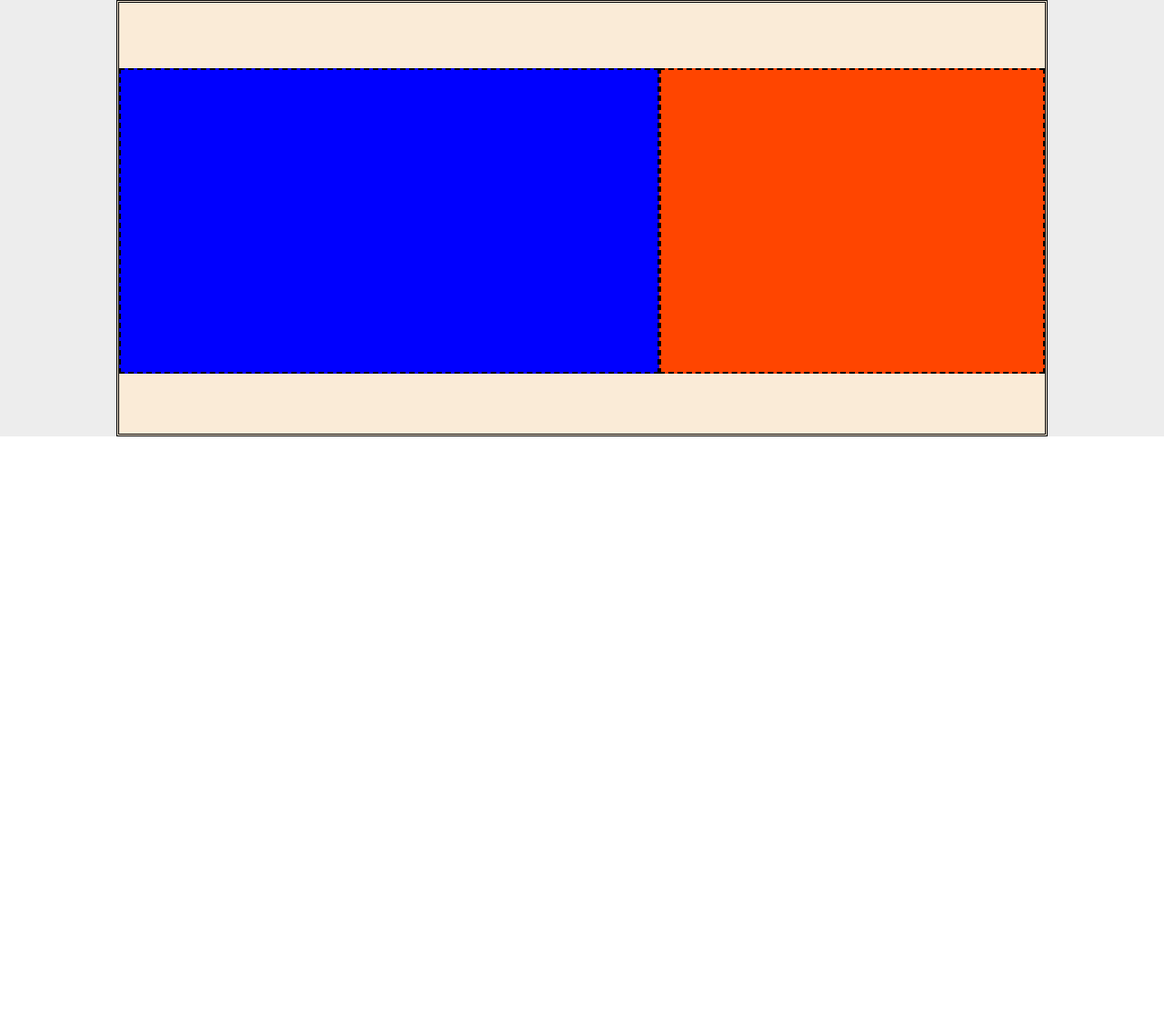
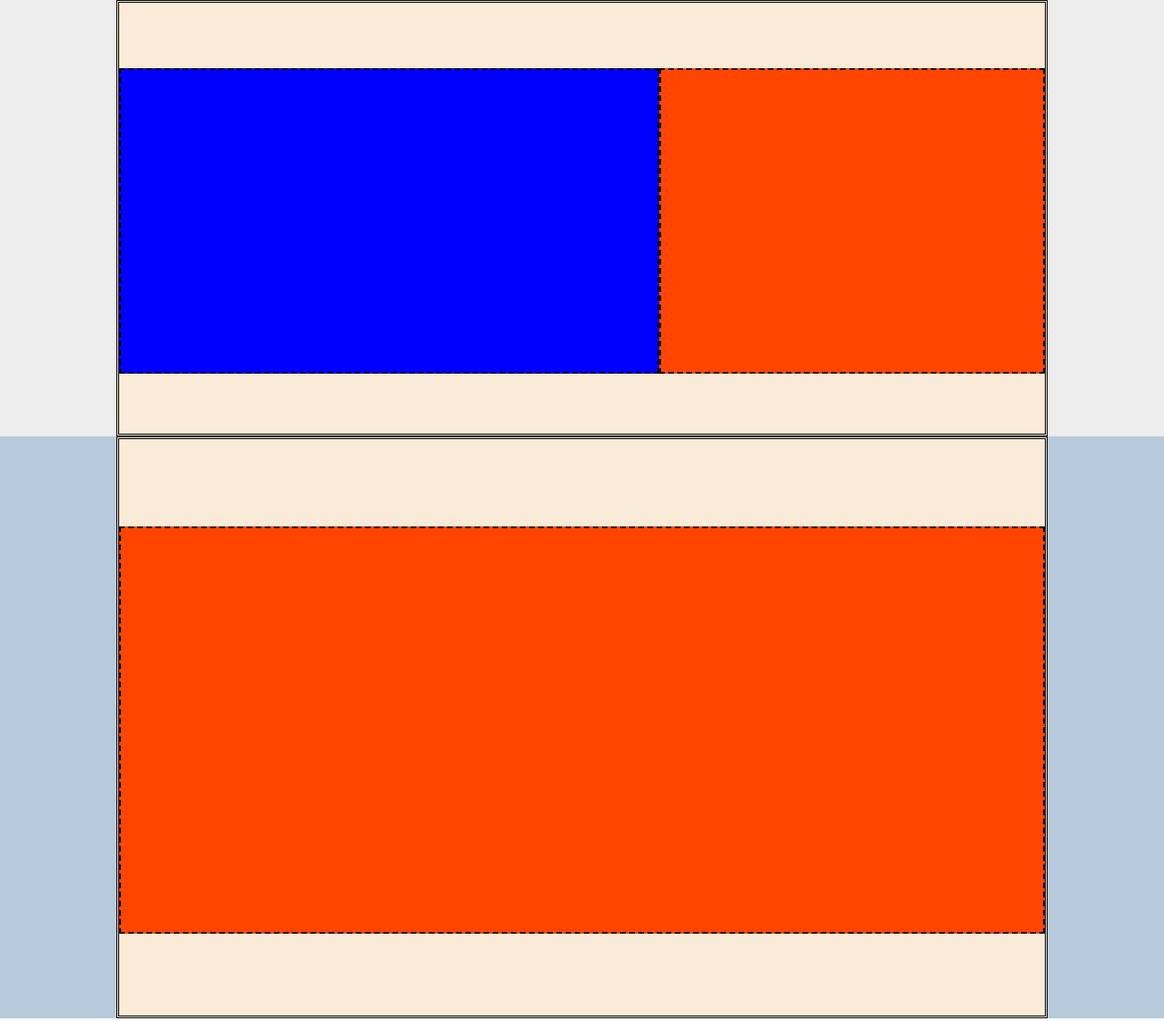
Before and after one commit to DavidePeloso-dev/htmlcss-struttura-discord, a plain HTML site: page index.html in a window 1280 px wide. Shown: the part 1488-2611 px from the top of the page at 91% size. Before the commit the page ends 1971 px from the top, so only its background shows below. Drawn offline with Linux system fonts and the light colour scheme.

Commit message:
Complete tech_section debug layout

```diff
--- a/css/style.css
+++ b/css/style.css
@@ -84,6 +84,17 @@
     border: 3px black double;
     background-color: antiquewhite;
     height: 60vh;
+}
+
+/* tech_section */
+.debug .tech_section{
+    background-color: rgb(182, 202, 220);
+}
+
+.debug .tech_section .container{
+    border: 3px black double;
+    background-color: antiquewhite;
+    height: 80vh;
 }
 /* --------------------
    /debug_section
--- a/index.html
+++ b/index.html
@@ -63,6 +63,15 @@
             </div>
         </section>
         <!-- /.fandom_section -->
+
+        <section class="tech_section">
+            <div class="container">
+                <div class="row d-flex">
+                    <div class="content col-12"></div>
+                </div>
+            </div>
+        </section>
+        <!-- /.tech_section -->
     </main>
     <!-- /.main_section -->
 </body>
```
